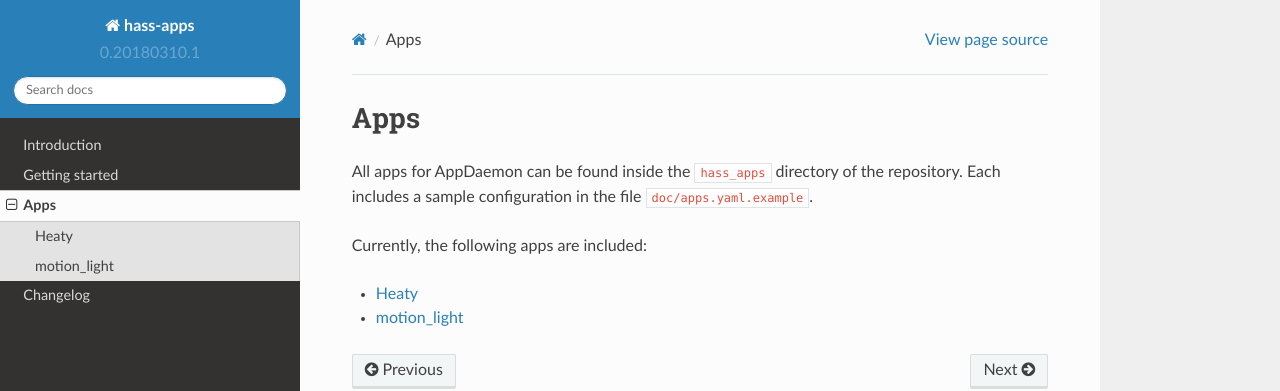
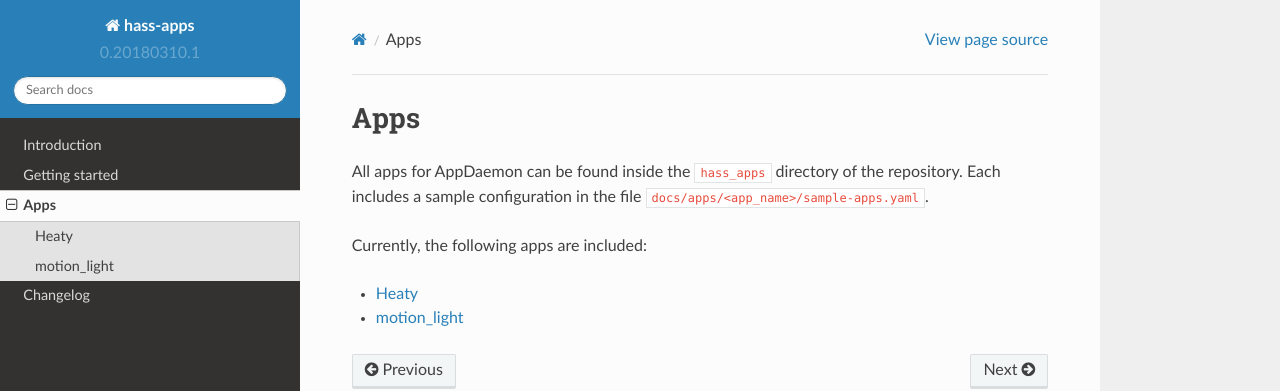
Before and after one commit to bob1de/hass-apps, a Sphinx documentation site: the page built from docs/apps/index.rst, in a window 1280 px wide. Shown: the top 391 px of the page. Built offline with Sphinx 7.4.7 and the Read the Docs theme 2.0.0, drawn with Linux system fonts in a browser that asks for light colours.

Commit message:
Fixed wrong path to sample config files in docs/apps/index.rst

```diff
--- a/docs/apps/index.rst
+++ b/docs/apps/index.rst
@@ -3,7 +3,7 @@
 
 All apps for AppDaemon can be found inside the ``hass_apps`` directory
 of the repository. Each includes a sample configuration in the file
-``doc/apps.yaml.example``.
+``docs/apps/<app_name>/sample-apps.yaml``.
 
 Currently, the following apps are included:
 
```
Also changed, not shown: docs/CHANGELOG.md (+1 -0 lines).
